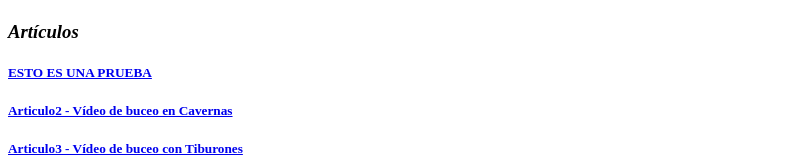
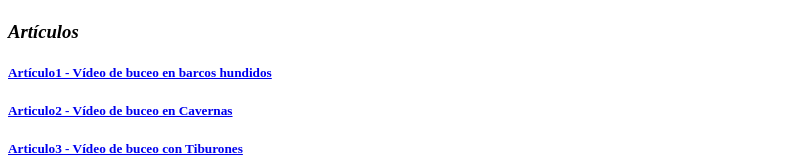
Before and after one commit to Maldisub/PAC2Desarrollo, a plain HTML site: page index.html in a window 1280 px wide. Shown: the part 217-374 px from the top of the page, without its empty margins (0-787 px from the left). Drawn offline with Linux system fonts and the light colour scheme.

Commit message:
Update index.html

```diff
--- a/index.html
+++ b/index.html
@@ -19,7 +19,8 @@
     más abajo, accederás a varios vídeos de mis aventuras
     bajo el agua</h5>
     <h3><i>Artículos</i></h3>
-    <a href="WebContent/Articulos/Articulo1.html"><h5>ESTO ES UNA PRUEBA</h5></a>
+    <a href="WebContent/Articulos/Articulo1.html"><h5>Artículo1
+	- Vídeo de buceo en barcos hundidos</h5></a>
 	<a href="WebContent/Articulos/Articulo2.html"><h5>Articulo2
 	- Vídeo de buceo en Cavernas</h5></a>
 	<a href="WebContent/Articulos/Articulo3.html"><h5>Articulo3
```
